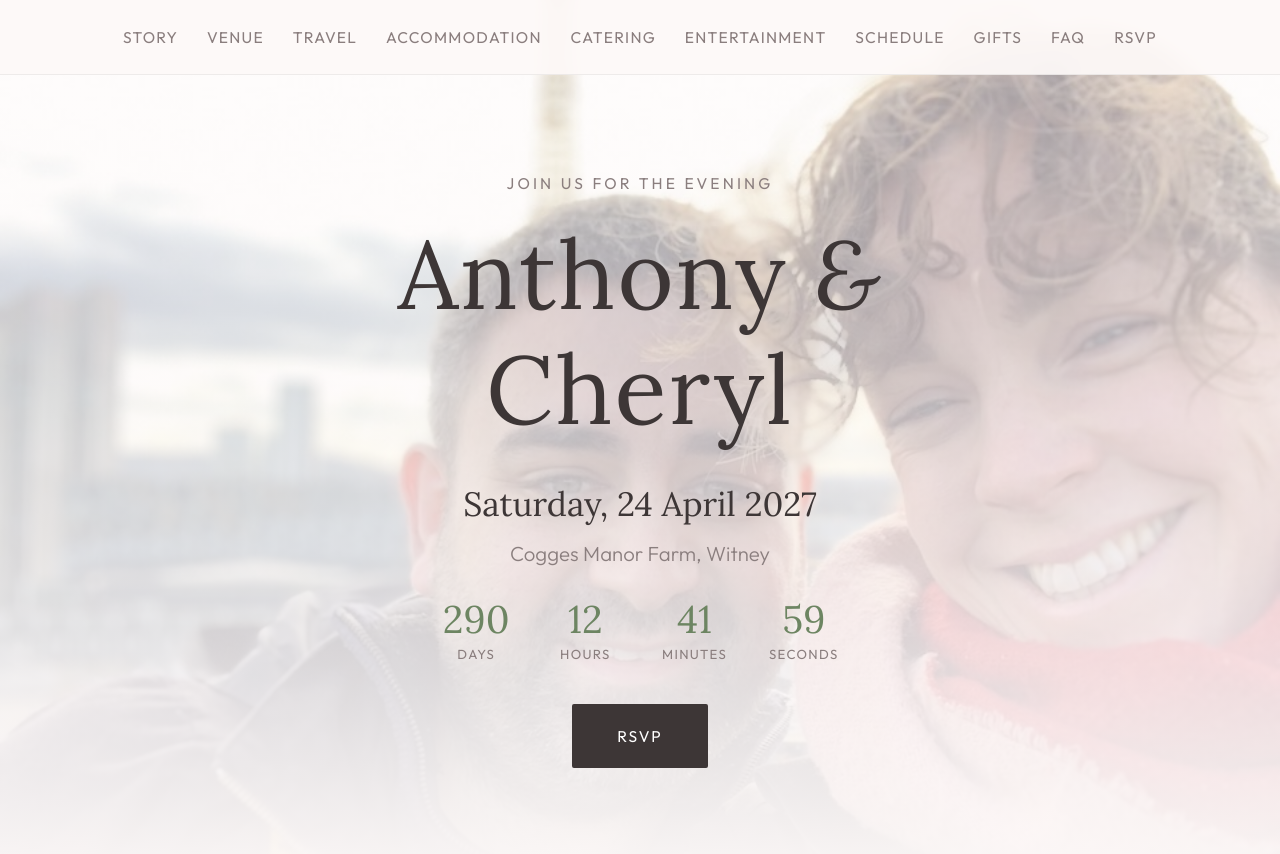
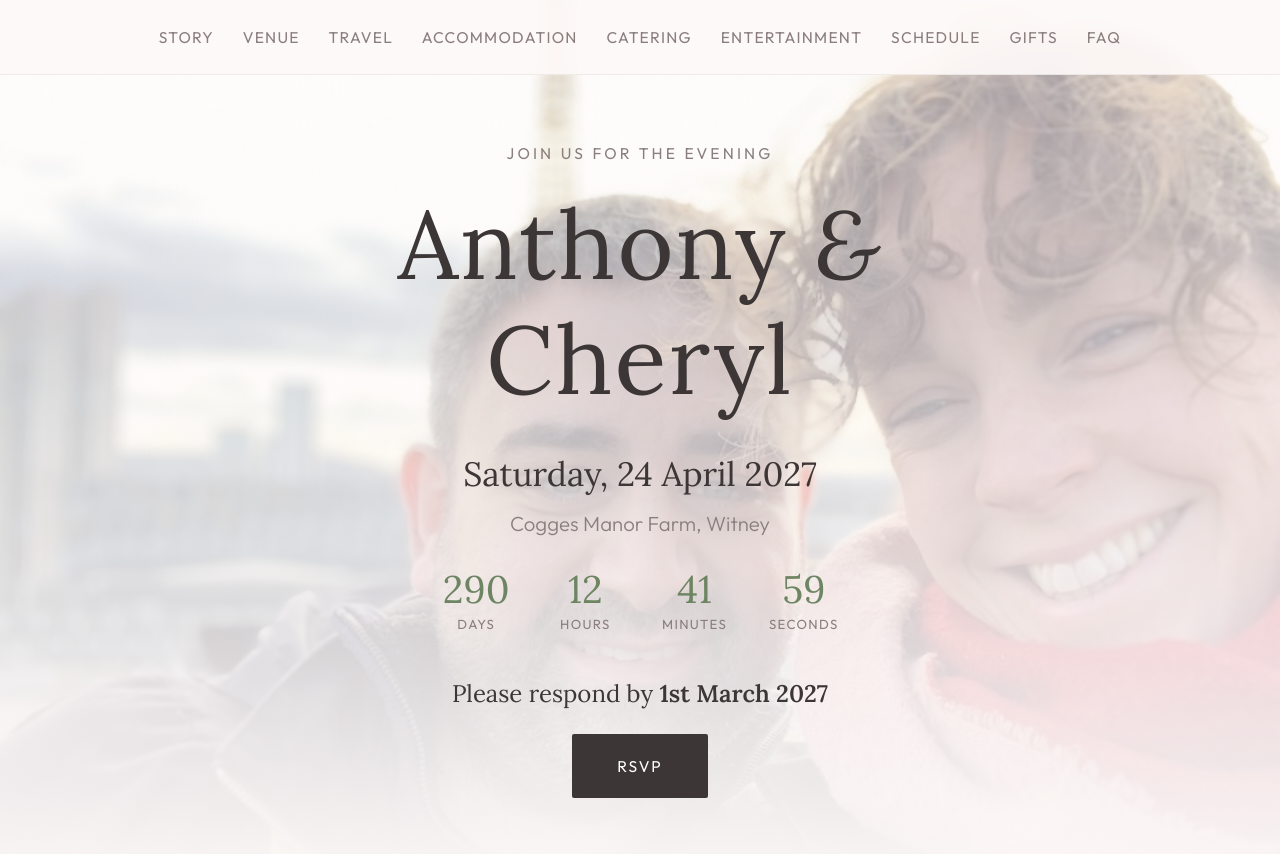
Before and after one commit to Anthony-Nicholls/wedding, a Jekyll site: the page built from evening/index.html, in a window 1280 px wide and 900 px high. Shown: the top 854 px of the window. Built offline with Jekyll 4.4.1, drawn with Linux system fonts in a browser that asks for light colours.

Commit message:
Update RSVP

```diff
--- a/_data/nav.yml
+++ b/_data/nav.yml
@@ -16,5 +16,3 @@
   label: Gifts
 - id: faq
   label: FAQ
-- id: rsvp
-  label: RSVP
--- a/_layouts/wedding.html
+++ b/_layouts/wedding.html
@@ -23,7 +23,10 @@
       <p class="hero-date">{{ site.wedding_date }}</p>
       <p class="hero-location">{{ site.venue_name }}</p>
       {% include countdown.html %}
-      <a class="btn btn-dark" href="{{ site.rsvp_url }}">RSVP</a>
+      <div class="hero-rsvp">
+        <p class="rsvp-deadline">Please respond by <strong>{{ site.rsvp_deadline }}</strong></p>
+        <a class="btn btn-dark" href="{{ site.rsvp_url }}">RSVP</a>
+      </div>
     </div>
   </header>
 
--- a/day/index.html
+++ b/day/index.html
@@ -22,5 +22,4 @@ nav:
   - schedule
   - gifts
   - faq
-  - rsvp
 ---
--- a/evening/index.html
+++ b/evening/index.html
@@ -22,5 +22,4 @@ nav:
   - schedule
   - gifts
   - faq
-  - rsvp
 ---
--- a/styles.css
+++ b/styles.css
@@ -500,6 +500,14 @@ main .section + .section::before {
   }
 }
 
+.hero-rsvp {
+  margin-top: 0.5rem;
+}
+
+.hero .rsvp-deadline {
+  margin-bottom: 1rem;
+}
+
 /* ── Buttons ── */
 .btn {
   display: inline-block;
```
